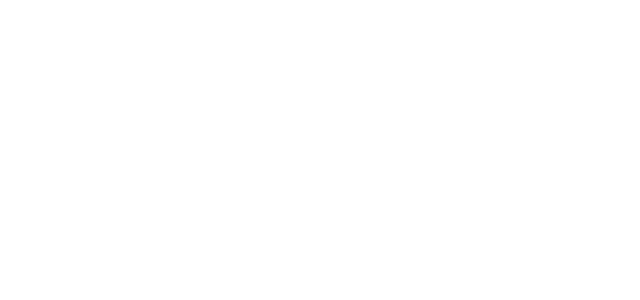
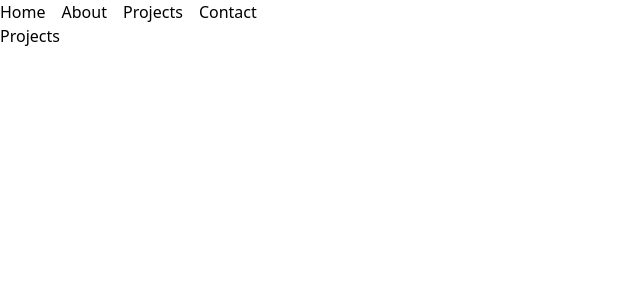
Before and after one commit to lucaidau/ReactJS_MyPortfolio, a React (Vite) app: page /projects in a window 1280 px wide. Shown: the top 300 px of the page, without its empty margins (0-640 px from the left). Built offline with nearby package versions, Linux system fonts and the light colour scheme.

Commit message:
Set up project

```diff
--- a/package.json
+++ b/package.json
@@ -11,7 +11,8 @@
   },
   "dependencies": {
     "react": "^19.2.0",
-    "react-dom": "^19.2.0"
+    "react-dom": "^19.2.0",
+    "react-router-dom": "^7.12.0"
   },
   "devDependencies": {
     "@eslint/js": "^9.39.1",
--- a/src/App.jsx
+++ b/src/App.jsx
@@ -1,5 +1,30 @@
+import { BrowserRouter, Routes, Route, Link } from "react-router-dom";
+import Home from "./pages/Home";
+import Projects from "./pages/Projects";
+import Contact from "./pages/Contact";
+import About from "./pages/about";
+import Error404 from "./components/Error404";
+
 function App() {
-  return <></>;
+  return (
+    <>
+      <BrowserRouter>
+        <nav className="flex gap-4">
+          <Link to={"/"}>Home</Link>
+          <Link to={"/about"}>About</Link>
+          <Link to={"/projects"}>Projects</Link>
+          <Link to={"/contact"}>Contact</Link>
+        </nav>
+        <Routes>
+          <Route path="/" element={<Home></Home>}></Route>
+          <Route path="/about" element={<About></About>}></Route>
+          <Route path="/projects" element={<Projects></Projects>}></Route>
+          <Route path="/contact" element={<Contact></Contact>}></Route>
+          <Route path="*" element={<Error404></Error404>}></Route>
+        </Routes>
+      </BrowserRouter>
+    </>
+  );
 }
 
 export default App;
--- /dev/null
+++ b/src/components/Error404.jsx
@@ -0,0 +1,7 @@
+import React from "react";
+
+const Error404 = () => {
+  return <div>Error404</div>;
+};
+
+export default Error404;
--- a/src/pages/About.jsx
+++ b/src/pages/About.jsx
@@ -0,0 +1,7 @@
+import React from "react";
+
+const About = () => {
+  return <div>About</div>;
+};
+
+export default About;
--- a/src/pages/Contact.jsx
+++ b/src/pages/Contact.jsx
@@ -0,0 +1,7 @@
+import React from "react";
+
+const Contact = () => {
+  return <div>Contact</div>;
+};
+
+export default Contact;
--- a/src/pages/Home.jsx
+++ b/src/pages/Home.jsx
@@ -0,0 +1,7 @@
+import React from "react";
+
+const Home = () => {
+  return <div>Home</div>;
+};
+
+export default Home;
--- a/src/pages/Projects.jsx
+++ b/src/pages/Projects.jsx
@@ -0,0 +1,7 @@
+import React from "react";
+
+const Projects = () => {
+  return <div>Projects</div>;
+};
+
+export default Projects;
--- a/tailwind.config.js
+++ b/tailwind.config.js
@@ -2,7 +2,29 @@
 export default {
   content: ["./index.html", "./src/**/*.{js,jsx,ts,tsx}"],
   theme: {
-    extend: {},
+    extend: {
+      color: {
+        "primary-bg": "#0F172A",
+        "secondary-bg": "#0F172A",
+
+        "primary-txt": "#E5E7EB",
+        "secondary-txt": "#9CA3AF",
+        "blur-txt": "#6B7280",
+
+        "primary-accent": "#3B82F6",
+        "soft-accent": "#2563EB",
+        "hover-active": "#60A5FA",
+
+        "primary-border": "#60A5FA",
+        "light-divider": "#374151",
+
+        "navbar-bg": "#374151",
+        "navbar-txt": "#9CA3AF",
+        "navbar-hover": "#E5E7EB",
+        "navbar-txt-active": "#3B82F6",
+        "navbar-underline": "#3B82F6",
+      },
+    },
   },
   plugins: [],
 };
```
Also changed, not shown: 1 other file (tests, documents, lock files or other folders).
